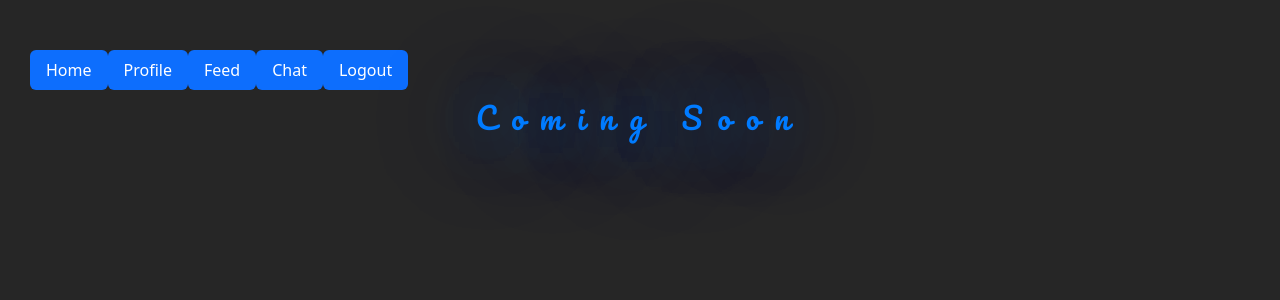
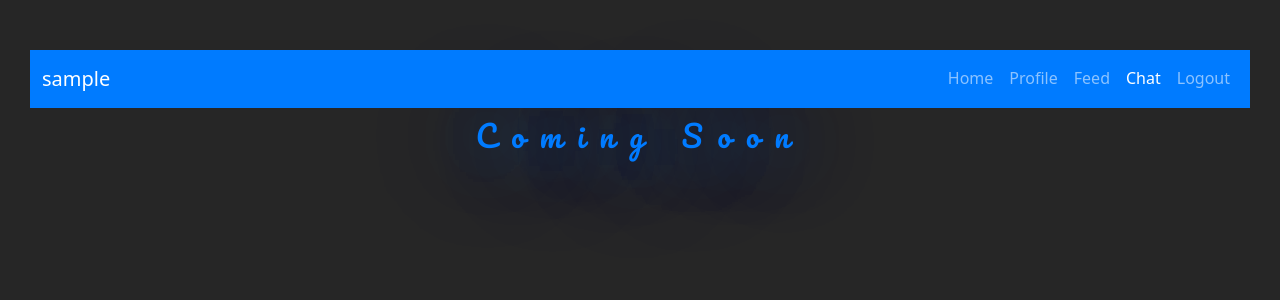
Before and after one commit to Shayne999/Plug, a Django app: page /chat/ in a window 1280 px wide. Shown: the top 300 px of the page. Run offline with Django 5.2, Linux system fonts and the light colour scheme; the visitor is signed in with stand-in values (Sample User, id 1); some web fonts are replaced.

Commit message:
Navigation Bar Improved

```diff
--- a/static/css/styles.css
+++ b/static/css/styles.css
@@ -117,8 +117,8 @@ PLUG NAME Signup                                  */
 
 /* ==============================================
 
-HOME PAGE CARDS
-                                */
+HOME PAGE CARDS                                 */
+
 .cardColor {
     background-color: #000000; /* Set your desired background color */
     border: 1px solid #007bff; /* Add border for better contrast */
@@ -127,3 +127,27 @@ HOME PAGE CARDS
 .cardText{
     color: white;
 }
+
+
+
+
+
+/* ==============================================
+
+NAV TABS                                       */
+
+/* Change the background color of the navbar */
+/* Change the background color of the navbar */
+.navbar {
+    background-color: #007bff !important;
+}
+
+/* Change the color of the bottom border of the navbar */
+.navbar {
+    border-color: #007bff !important;
+}
+
+/* Change the color of the horizontal line under the navbar */
+.navbar-dark .navbar-nav .nav-link {
+    border-bottom: 2px solid #007bff !important;
+}
--- /dev/null
+++ b/static/scripts/main.js
@@ -0,0 +1,23 @@
+
+// document.addEventListener('DOMContentLoaded', (event) => {
+// const currentLocation = location.pathname;
+// const menuItem = document.querySelectorAll('.nav-link');
+// const menuLength = menuItem.length;
+// for (let i = 0; i < menuLength; i++) {
+//     if (menuItem[i].getAttribute("href") === currentLocation) {
+//     menuItem[i].classList.add('active');
+//     }
+// }
+// });
+
+document.addEventListener('DOMContentLoaded', (event) => {
+    const currentLocation = location.pathname;
+    const menuItem = document.querySelectorAll('.nav-link');
+    const menuLength = menuItem.length;
+    for (let i = 0; i < menuLength; i++) {
+        if (menuItem[i].getAttribute("href") === currentLocation) {
+            menuItem[i].classList.add('active');
+            menuItem[i].style.backgroundColor = '#007bff'; // Apply inline style
+        }
+    }
+});
--- a/templates/base.html
+++ b/templates/base.html
@@ -19,30 +19,39 @@
     <!-- Header Links -->
    <header>
 
-        <ul class="nav nav-pills">
+        <nav class="navbar navbar-expand-lg navbar-dark bg-dark">
+            <div class="container-fluid">
+                <a class="navbar-brand" href="#">{% if user.is_authenticated %}{{ user.username }}{% else %}Brand{% endif %}</a>
+
+                <button class="navbar-toggler" type="button" data-bs-toggle="collapse" data-bs-target="#navbarNav" aria-controls="navbarNav" aria-expanded="false" aria-label="Toggle navigation">
+                    <span class="navbar-toggler-icon"></span>
+                </button>
+                <div class="collapse navbar-collapse justify-content-end" id="navbarNav">
+                    <ul class="navbar-nav">
                         <li class="nav-item">
-                <a class="nav-link active" href="{% url 'home' %}">Home</a>
+                            <a class="nav-link"  href="{% url 'home' %}">Home</a>
                         </li>
-
                         <li class="nav-item">
-                <a class="nav-link active" href="{% url 'profilepage' request.user.username %}">Profile
-                </a>
+                            <a class="nav-link" href="{% url 'profilepage' request.user.username %}">Profile</a>
                         </li>
-
                         <li class="nav-item">
-                <a class="nav-link active" href="{% url 'feed' %}">Feed</a>
+                            <a class="nav-link" href="{% url 'feed' %}">Feed</a>
                         </li>
-
                         <li class="nav-item">
-                <a class="nav-link active" href="{% url 'chat' %}">Chat</a>
-            </li >
-
+                            <a class="nav-link" href="{% url 'chat' %}">Chat</a>
+                        </li>
                         <li class="nav-item">
-                <a class="nav-link active" href="{% url 'logout' %}">Logout</a>
+                            <a class="nav-link ml-auto" href="{% url 'logout' %}">Logout</a>
                         </li>
                     </ul>
+                </div>
+            </div>
+        </nav>
+
+
 
     </header>
+
 
     {% block content %}
     {% endblock %}
@@ -54,5 +63,8 @@
     <script src="https://cdn.jsdelivr.net/npm/bootstrap@5.3.3/dist/js/bootstrap.bundle.min.js" integrity="sha384-YvpcrYf0tY3lHB60NNkmXc5s9fDVZLESaAA55NDzOxhy9GkcIdslK1eN7N6jIeHz" crossorigin="anonymous"></script>
     <script src="https://cdn.jsdelivr.net/npm/@popperjs/core@2.11.8/dist/umd/popper.min.js" integrity="sha384-I7E8VVD/ismYTF4hNIPjVp/Zjvgyol6VFvRkX/vR+Vc4jQkC+hVqc2pM8ODewa9r" crossorigin="anonymous"></script>
     <script src="https://cdn.jsdelivr.net/npm/bootstrap@5.3.3/dist/js/bootstrap.min.js" integrity="sha384-0pUGZvbkm6XF6gxjEnlmuGrJXVbNuzT9qBBavbLwCsOGabYfZo0T0to5eqruptLy" crossorigin="anonymous"></script>
+
+    <!-- custom javascript -->
+    <script src="{% static 'scripts/main.js' %}"></script>
 </body>
 </html>
```
Lines whose indentation alone changed are shown as unchanged.
